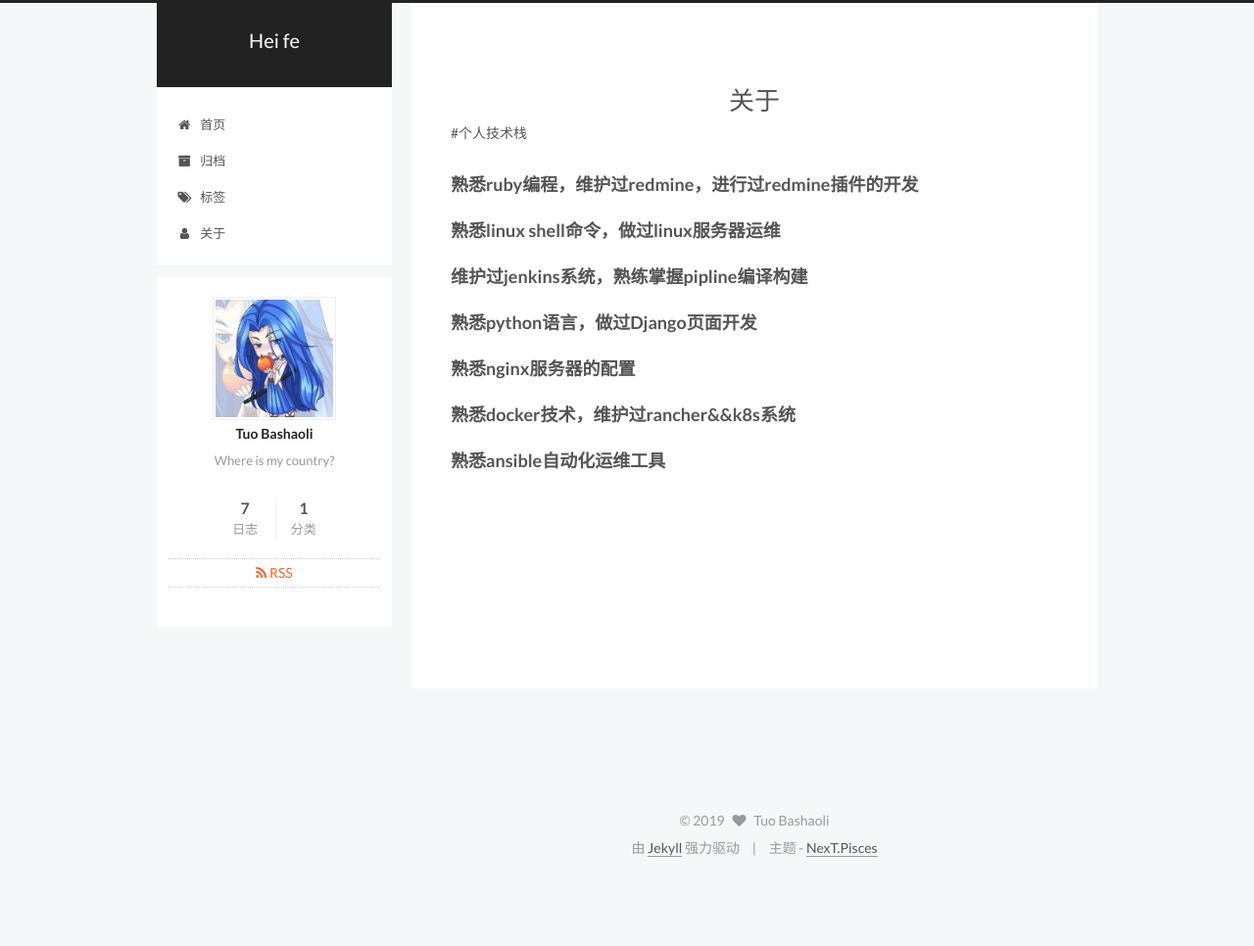
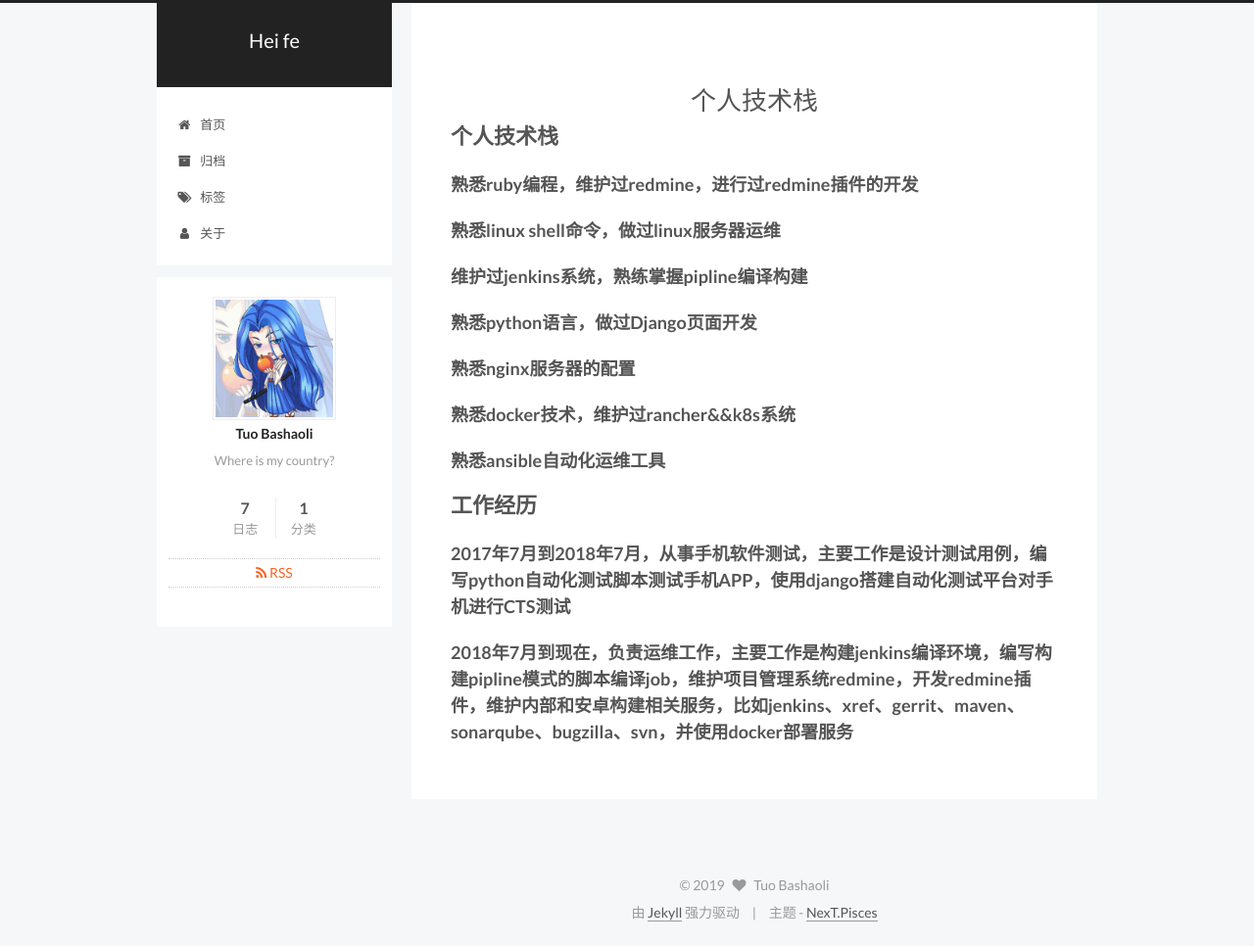
Before and after one commit to tuobashaoli/tuobashaoli.github.io, a Jekyll site: the page built from about/index.md, in a window 1280 px wide. Shown: the whole page at 98% size. Built offline with Jekyll 4.4.1, drawn with Linux system fonts in a browser that asks for light colours; comment, search, counter and statistics services are not loaded; our own code applies the rules of GitHub Pages for plain Markdown files; before the commit the page ends 900 px from its top, so only the background shows below that.

```diff
--- a/about/index.md
+++ b/about/index.md
@@ -3,7 +3,7 @@ layout: page
 type: about
 ---
 
-#个人技术栈
+# 个人技术栈
 ### 熟悉ruby编程，维护过redmine，进行过redmine插件的开发
 ### 熟悉linux shell命令，做过linux服务器运维
 ### 维护过jenkins系统，熟练掌握pipline编译构建
@@ -11,3 +11,7 @@ type: about
 ### 熟悉nginx服务器的配置
 ### 熟悉docker技术，维护过rancher&&k8s系统
 ### 熟悉ansible自动化运维工具
+
+# 工作经历
+### 2017年7月到2018年7月，从事手机软件测试，主要工作是设计测试用例，编写python自动化测试脚本测试手机APP，使用django搭建自动化测试平台对手机进行CTS测试
+### 2018年7月到现在，负责运维工作，主要工作是构建jenkins编译环境，编写构建pipline模式的脚本编译job，维护项目管理系统redmine，开发redmine插件，维护内部和安卓构建相关服务，比如jenkins、xref、gerrit、maven、sonarqube、bugzilla、svn，并使用docker部署服务
```
